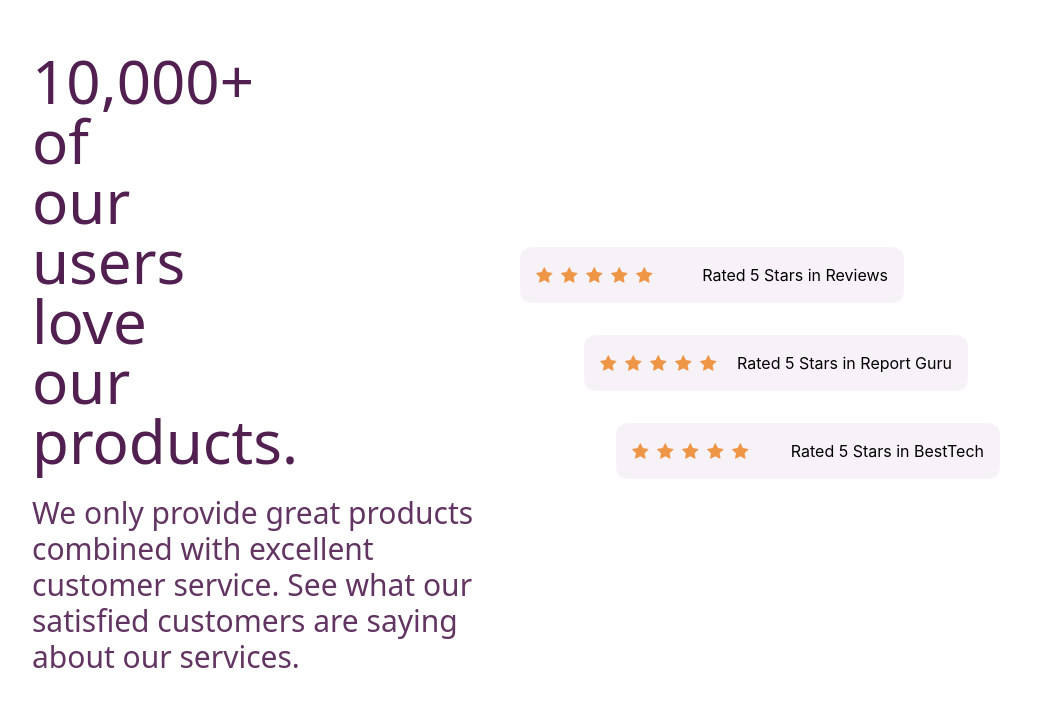
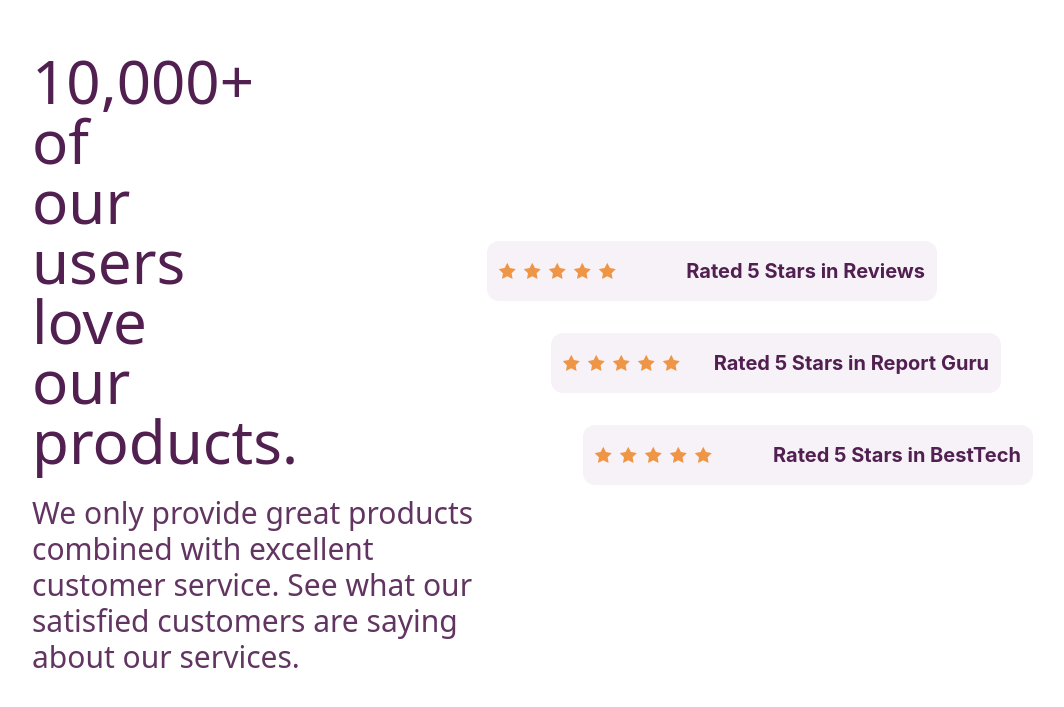
Before and after one commit to EdebaliErman/Frontend-mentor-10, a React (Create React App) app: page / in a window 1280 px wide. Shown: the part 109-816 px from the top of the page, without its empty margins (128-1192 px from the left). Built offline with nearby package versions, Linux system fonts and the light colour scheme.

Commit message:
Banner düzenlendi

```diff
--- a/src/Components/StarBar/StarBar.js
+++ b/src/Components/StarBar/StarBar.js
@@ -3,7 +3,7 @@ import { icons } from '../../Data/data'
 
 function StarBar() {
     return (
-        <div className='flex flex-col justify-start items-center w-1/2' >
+        <div className='flex flex-col justify-start items-center w-1/2 ' >
             <Bar prop={"Reviews"} name={"ml-[-4rem]"}/>
             <Bar prop={"Report Guru"} name={"ml-[4rem]"}/>
             <Bar prop={"BestTech"} name={"ml-[8rem]"} />
@@ -23,7 +23,7 @@ const Stars = () => {
 
 const Bar = ({ prop,name }) => {
     return (
-        <div className={`flex justify-between w-96 items-center m-4 p-4 gap-4 bg-starBack rounded-xl ${name}`}>
+        <div className={`flex justify-between w-[450px] font-bold text-main text-xl items-center m-4 py-4 p-3 gap-4 bg-starBack rounded-xl ${name}`}>
             <Stars /> Rated 5 Stars in {prop}
         </div>
     )
```
